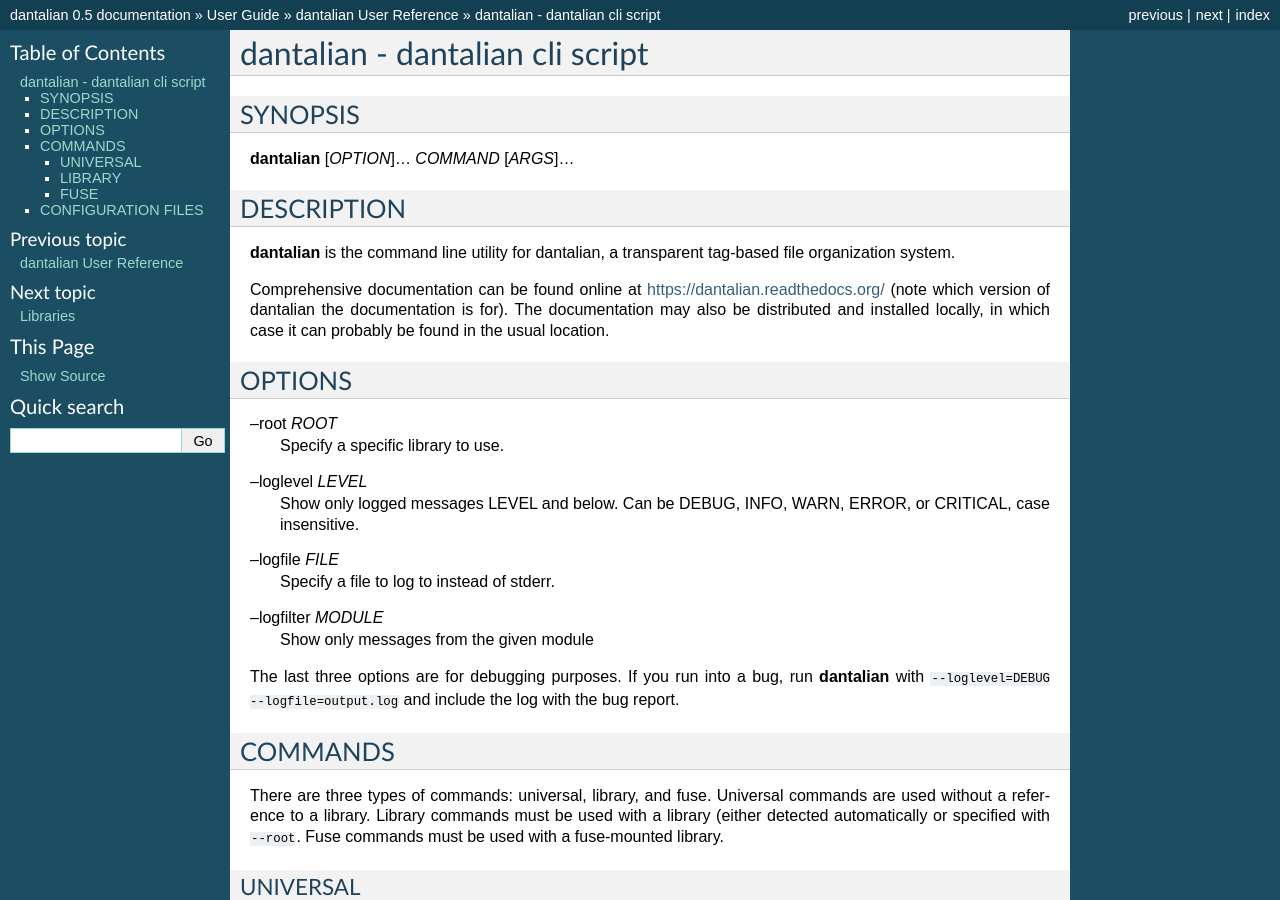
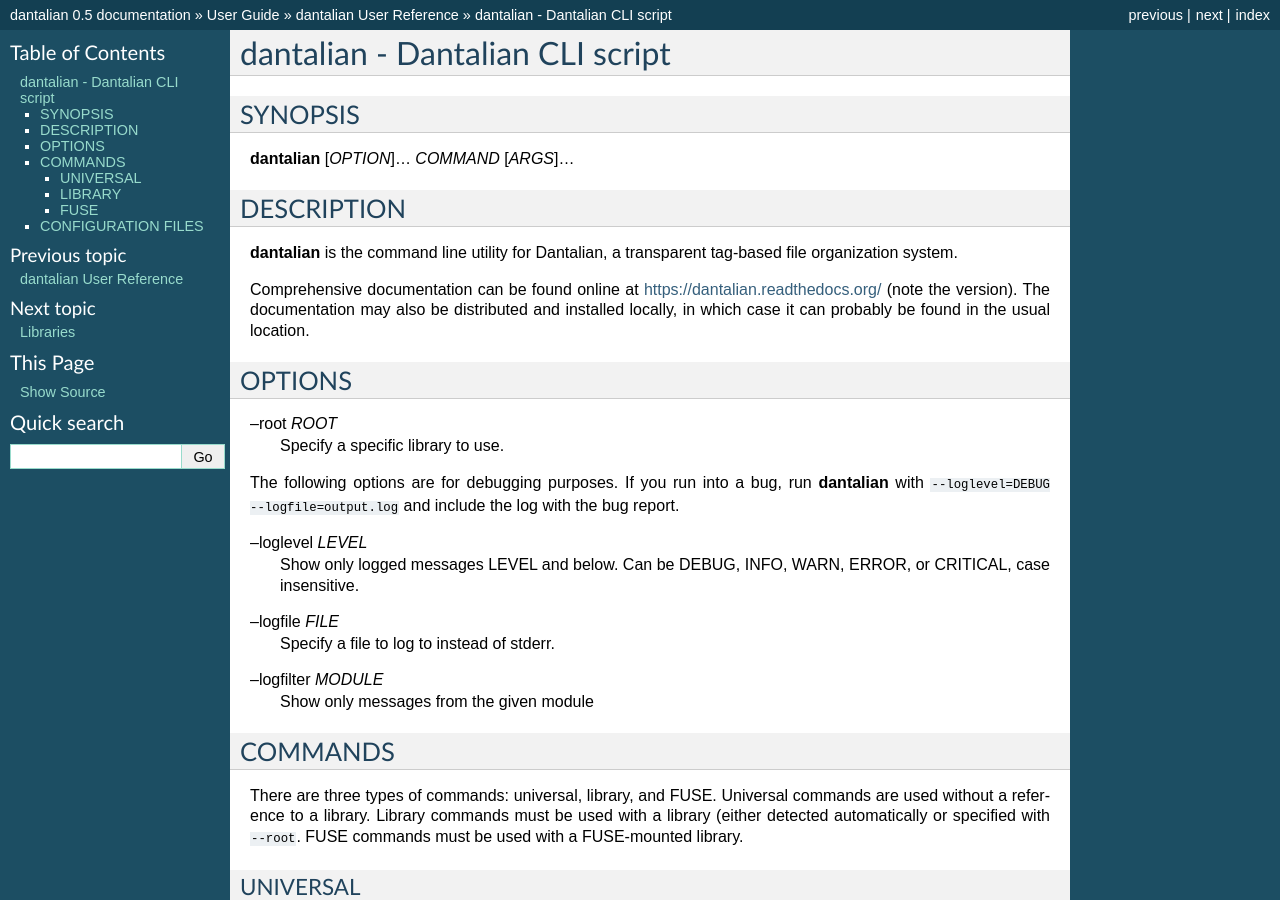
Before and after one commit to darkfeline/dantalian, a Sphinx documentation site: the page built from doc/manpage.rst, in a window 1280 px wide and 900 px high. Built offline with Sphinx 7.4.7, drawn with Linux system fonts in a browser that asks for light colours; part of the change alters nothing that is shown; some of the changed text lies outside the part shown.

Commit message:
Revise manpage

```diff
--- a/doc/manpage.rst
+++ b/doc/manpage.rst
@@ -1,4 +1,4 @@
-dantalian - dantalian cli script
+dantalian - Dantalian CLI script
 ================================
 
 SYNOPSIS
@@ -9,20 +9,23 @@ SYNOPSIS
 DESCRIPTION
 -----------
 
-**dantalian** is the command line utility for dantalian, a transparent
+**dantalian** is the command line utility for Dantalian, a transparent
 tag-based file organization system.
 
 Comprehensive documentation can be found online at
-https://dantalian.readthedocs.org/ (note which version of dantalian the
-documentation is for).  The documentation may also be distributed and
-installed locally, in which case it can probably be found in the usual
-location.
+https://dantalian.readthedocs.org/ (note the version).  The
+documentation may also be distributed and installed locally, in which
+case it can probably be found in the usual location.
 
 OPTIONS
 -------
 
 --root *ROOT*
    Specify a specific library to use.
+
+The following options are for debugging purposes.  If you run into a
+bug, run **dantalian** with ``--loglevel=DEBUG --logfile=output.log``
+and include the log with the bug report.
 
 --loglevel *LEVEL*
    Show only logged messages LEVEL and below.  Can be DEBUG, INFO, WARN,
@@ -32,18 +35,14 @@ OPTIONS
 --logfilter *MODULE*
    Show only messages from the given module
 
-The last three options are for debugging purposes.  If you run into a
-bug, run **dantalian** with ``--loglevel=DEBUG --logfile=output.log``
-and include the log with the bug report.
-
 COMMANDS
 --------
 
-There are three types of commands: universal, library, and fuse.
+There are three types of commands: universal, library, and FUSE.
 Universal commands are used without a reference to a library.  Library
 commands must be used with a library (either detected automatically or
-specified with ``--root``.  Fuse commands must be used with a
-fuse-mounted library.
+specified with ``--root``.  FUSE commands must be used with a
+FUSE-mounted library.
 
 UNIVERSAL
 ^^^^^^^^^
```
